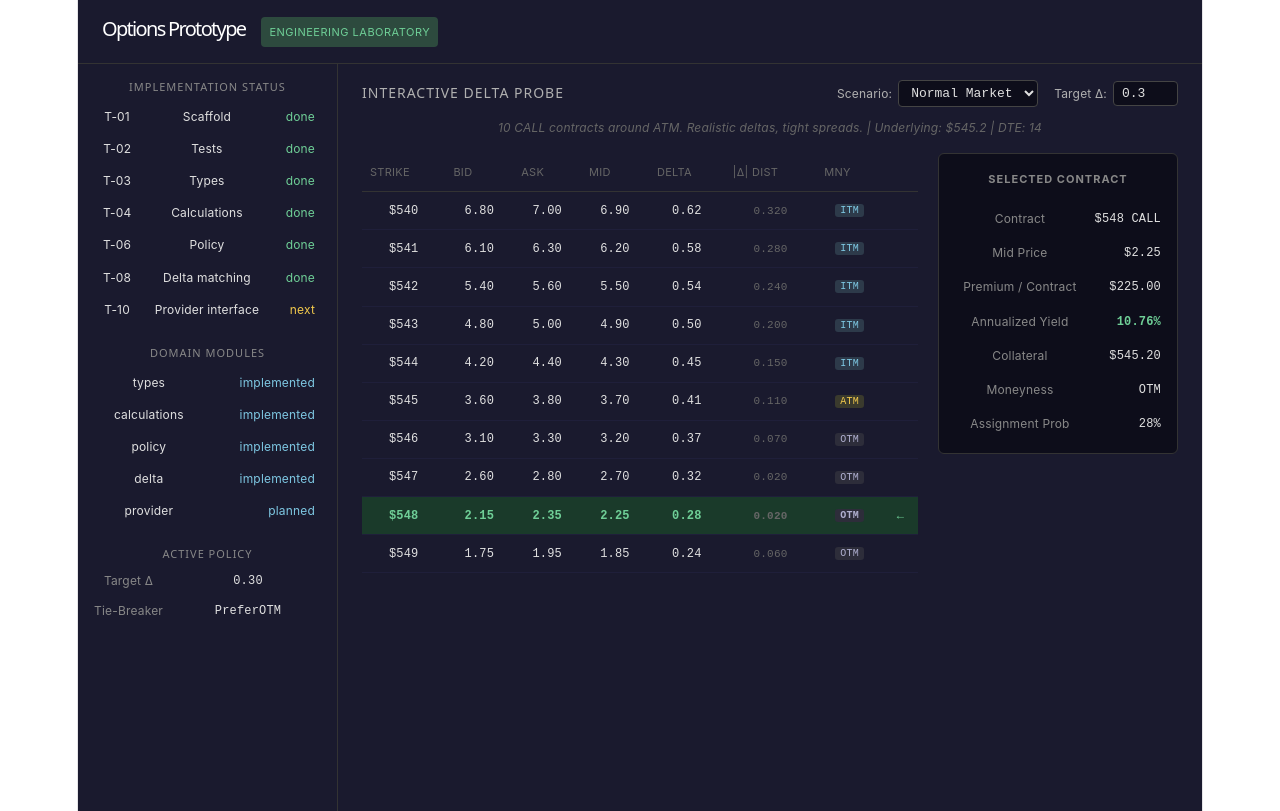
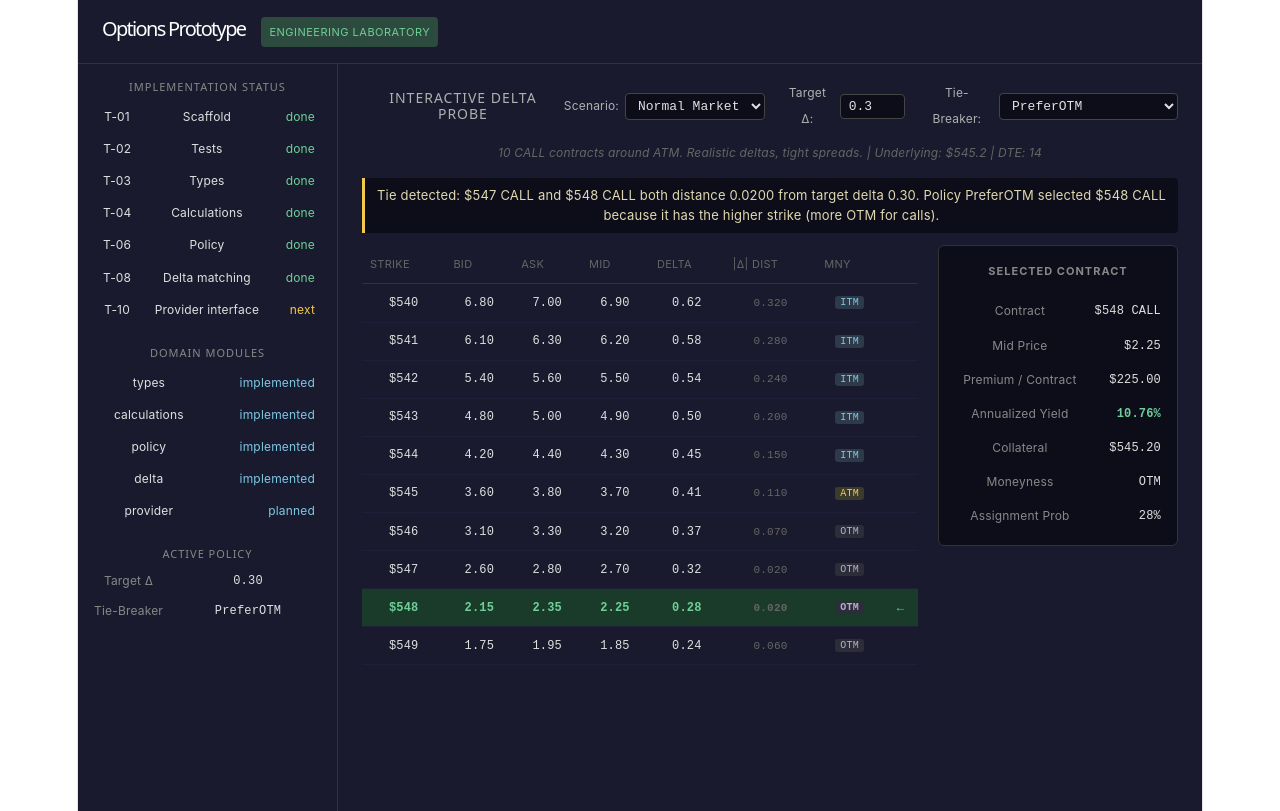
Before and after one commit to brooksbol/options-prototype, a React (Vite) app in the folder options-prototype/: page / in a window 1280 px wide. Built offline with nearby package versions, Linux system fonts and the light colour scheme.

Commit message:
Complete T-10 Provider interface and enhance Engineering Laboratory

```diff
--- a/options-prototype/src/App.css
+++ b/options-prototype/src/App.css
@@ -112,6 +112,16 @@
   margin: 0;
   color: #e0e0e0;
   font-family: "SF Mono", "Fira Code", monospace;
+}
+
+.policy-override {
+  color: #f2c94c;
+}
+
+.policy-default-hint {
+  font-size: 10px;
+  color: #666;
+  font-family: -apple-system, BlinkMacSystemFont, "Segoe UI", Roboto, sans-serif;
 }
 
 /* Main area */
@@ -304,3 +314,25 @@
   color: #6fcf97;
   font-weight: 600;
 }
+
+/* Decision Narrative */
+
+.decision-narrative {
+  font-size: 13px;
+  padding: 8px 12px;
+  margin: 0 0 12px 0;
+  border-left: 3px solid #444;
+  border-radius: 0 4px 4px 0;
+  background: #0d0d1a;
+  line-height: 1.5;
+}
+
+.narrative-clear {
+  border-left-color: #6fcf97;
+  color: #c0c0c0;
+}
+
+.narrative-tie {
+  border-left-color: #f2c94c;
+  color: #e0d8b0;
+}
--- a/options-prototype/src/App.tsx
+++ b/options-prototype/src/App.tsx
@@ -7,7 +7,7 @@ import {
   assignmentProbability,
 } from "./domain/calculations";
 import { findClosestToDelta } from "./domain/delta";
-import { DEFAULT_DELTA_POLICY } from "./domain/policy";
+import { DEFAULT_DELTA_POLICY, type DeltaTieBreaker } from "./domain/policy";
 import type { OptionContract } from "./domain/types";
 import { ALL_SCENARIOS } from "./engineering/probeData";
 import "./App.css";
@@ -18,17 +18,30 @@ import "./App.css";
  * Desktop-first two-column layout:
  *   Left sidebar: status, modules, policy (always visible)
  *   Main area: interactive probe table + metrics
+ *
+ * Policy is an active experimental variable:
+ *   - Target delta: adjustable
+ *   - Tie-breaker: selectable
+ *   Both feed into findClosestToDelta and produce observable outcomes.
  */
+
+const TIE_BREAKER_OPTIONS: DeltaTieBreaker[] = [
+  "PreferOTM",
+  "PreferITM",
+  "PreferHigherStrike",
+  "PreferLowerStrike",
+];
 
 function App() {
   const [targetDelta, setTargetDelta] = useState(DEFAULT_DELTA_POLICY.targetDelta);
+  const [tieBreaker, setTieBreaker] = useState<DeltaTieBreaker>(DEFAULT_DELTA_POLICY.tieBreaker);
   const [scenarioIndex, setScenarioIndex] = useState(0);
 
   const scenario = ALL_SCENARIOS[scenarioIndex];
   const highlighted = findClosestToDelta(
     scenario.contracts,
     targetDelta,
-    DEFAULT_DELTA_POLICY.tieBreaker
+    tieBreaker
   );
 
   return (
@@ -74,7 +87,12 @@ function App() {
               <dt>Target Δ</dt>
               <dd>{targetDelta.toFixed(2)}</dd>
               <dt>Tie-Breaker</dt>
-              <dd>{DEFAULT_DELTA_POLICY.tieBreaker}</dd>
+              <dd className={tieBreaker !== DEFAULT_DELTA_POLICY.tieBreaker ? "policy-override" : ""}>
+                {tieBreaker}
+                {tieBreaker !== DEFAULT_DELTA_POLICY.tieBreaker && (
+                  <span className="policy-default-hint"> (default: {DEFAULT_DELTA_POLICY.tieBreaker})</span>
+                )}
+              </dd>
             </dl>
           </section>
         </aside>
@@ -109,12 +127,30 @@ function App() {
                     }}
                   />
                 </label>
+                <label className="probe-label">
+                  Tie-Breaker:
+                  <select
+                    value={tieBreaker}
+                    onChange={(e) => setTieBreaker(e.target.value as DeltaTieBreaker)}
+                  >
+                    {TIE_BREAKER_OPTIONS.map((tb) => (
+                      <option key={tb} value={tb}>{tb}</option>
+                    ))}
+                  </select>
+                </label>
               </div>
             </div>
 
             <p className="probe-context">
               {scenario.description} | Underlying: ${scenario.underlyingPrice} | DTE: {scenario.dte}
             </p>
+
+            <DecisionNarrative
+              contracts={scenario.contracts}
+              targetDelta={targetDelta}
+              tieBreaker={tieBreaker}
+              selected={highlighted}
+            />
 
             <div className="probe-content">
               <div className="probe-table-container">
@@ -249,4 +285,73 @@ function MetricsDisplay({
   );
 }
 
+function DecisionNarrative({
+  contracts,
+  targetDelta,
+  tieBreaker,
+  selected,
+}: {
+  contracts: OptionContract[];
+  targetDelta: number;
+  tieBreaker: DeltaTieBreaker;
+  selected: OptionContract | null;
+}) {
+  if (!selected || contracts.length === 0) {
+    return <p className="decision-narrative">No contracts available.</p>;
+  }
+
+  // Derive distances for all contracts
+  const distances = contracts.map((c) => ({
+    contract: c,
+    distance: Math.abs(Math.abs(c.delta) - targetDelta),
+  }));
+
+  // Find minimum distance
+  const minDistance = Math.min(...distances.map((d) => d.distance));
+
+  // Find all contracts at minimum distance (candidates)
+  const candidates = distances.filter((d) => Math.abs(d.distance - minDistance) < 1e-10);
+
+  let narrative: string;
+
+  if (candidates.length === 1) {
+    // Clear winner — no tie
+    const winner = candidates[0];
+    narrative = `Selected $${winner.contract.strike} ${winner.contract.type} — closest to target delta ${targetDelta.toFixed(2)} with distance ${winner.distance.toFixed(4)}. No tie detected.`;
+  } else {
+    // Tie detected
+    const candidateList = candidates
+      .map((c) => `$${c.contract.strike} ${c.contract.type}`)
+      .join(" and ");
+
+    let reason: string;
+    switch (tieBreaker) {
+      case "PreferOTM":
+        reason = selected.type === "CALL"
+          ? "it has the higher strike (more OTM for calls)"
+          : "it has the lower strike (more OTM for puts)";
+        break;
+      case "PreferITM":
+        reason = selected.type === "CALL"
+          ? "it has the lower strike (more ITM for calls)"
+          : "it has the higher strike (more ITM for puts)";
+        break;
+      case "PreferHigherStrike":
+        reason = "it has the higher strike";
+        break;
+      case "PreferLowerStrike":
+        reason = "it has the lower strike";
+        break;
+    }
+
+    narrative = `Tie detected: ${candidateList} both distance ${minDistance.toFixed(4)} from target delta ${targetDelta.toFixed(2)}. Policy ${tieBreaker} selected $${selected.strike} ${selected.type} because ${reason}.`;
+  }
+
+  return (
+    <p className={`decision-narrative ${candidates.length > 1 ? "narrative-tie" : "narrative-clear"}`}>
+      {narrative}
+    </p>
+  );
+}
+
 export default App;
```
Also changed, not shown: options-prototype/src/domain/provider.ts (added, +41 -0 lines), 1 other file (tests, documents, lock files or other folders).
